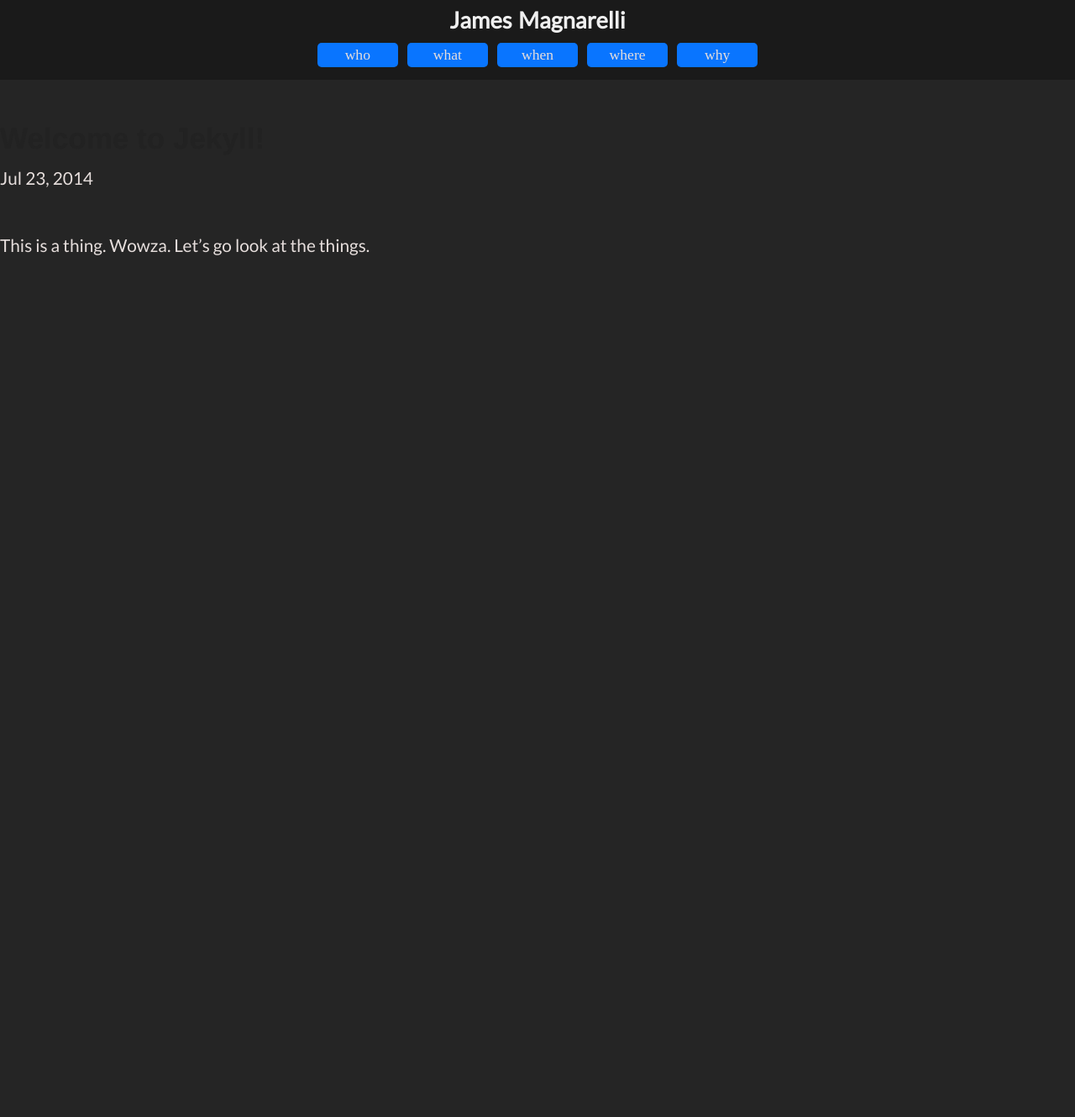
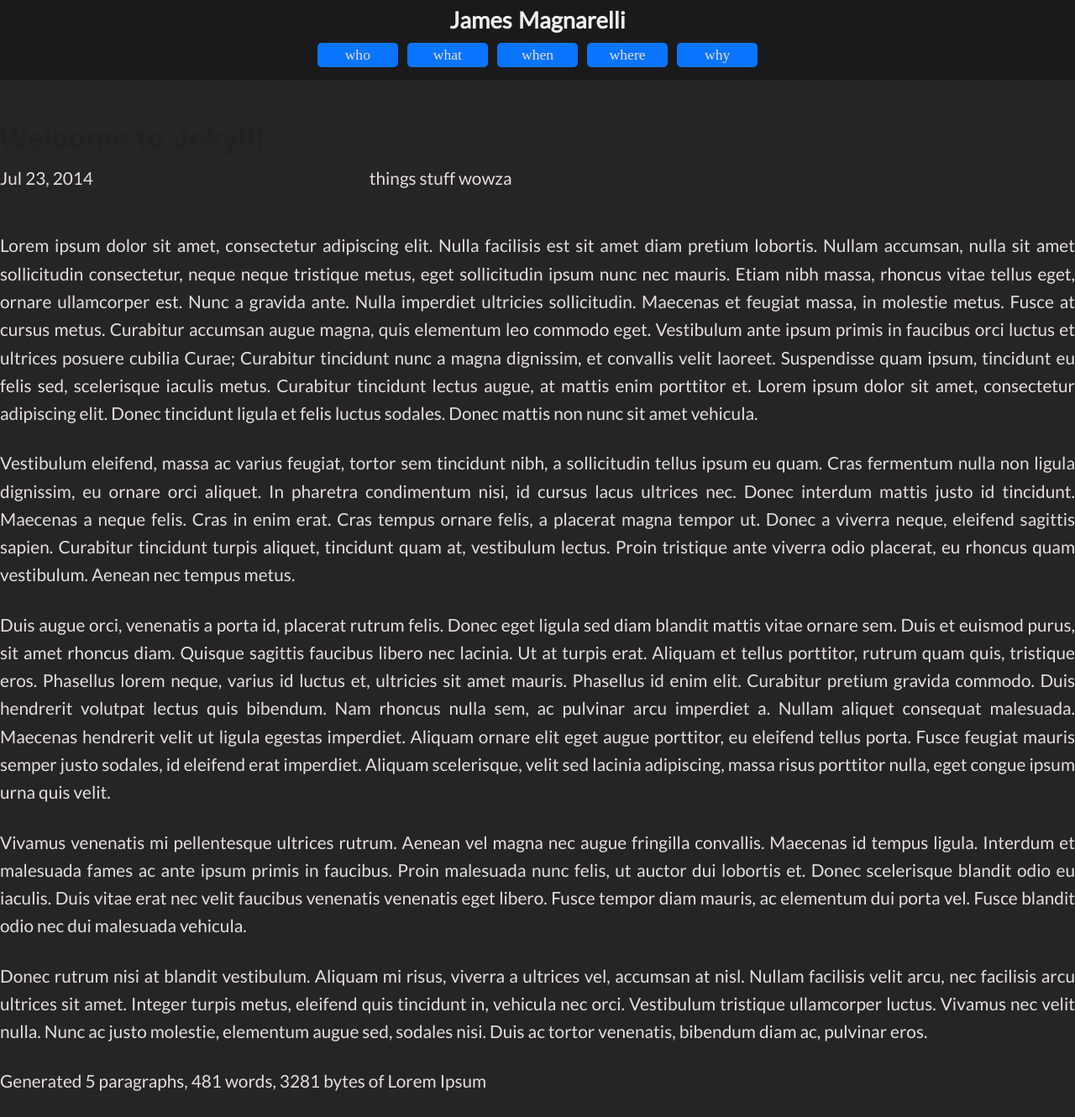
Before and after one commit to jmagnare/magnarelli.org, a Jekyll site: the page built from _posts/2014-07-23-welcome-to-jekyll.markdown, in a window 1280 px wide. Shown: the whole page at 84% size. Built offline with Jekyll 4.4.1, drawn with Linux system fonts in a browser that asks for light colours; nearby versions of some CDN libraries; some web fonts are replaced; before the commit the page ends 900 px from its top, so only the background shows below that.

Commit message:
Add permalink, etc to sample post

```diff
--- a/_posts/2014-07-23-welcome-to-jekyll.markdown
+++ b/_posts/2014-07-23-welcome-to-jekyll.markdown
@@ -4,6 +4,17 @@ title:  "Welcome to Jekyll!"
 date:   2014-07-23 20:58:23
 permalink: "blog/this-is-a-test-post"
 excerpt: "Blah, blah, blah. This is a test excerpt. I'm writing it because it is coolio."
+categories: things stuff wowza
 ---
 
-This is a thing. Wowza. Let's go look at the things.
+Lorem ipsum dolor sit amet, consectetur adipiscing elit. Nulla facilisis est sit amet diam pretium lobortis. Nullam accumsan, nulla sit amet sollicitudin consectetur, neque neque tristique metus, eget sollicitudin ipsum nunc nec mauris. Etiam nibh massa, rhoncus vitae tellus eget, ornare ullamcorper est. Nunc a gravida ante. Nulla imperdiet ultricies sollicitudin. Maecenas et feugiat massa, in molestie metus. Fusce at cursus metus. Curabitur accumsan augue magna, quis elementum leo commodo eget. Vestibulum ante ipsum primis in faucibus orci luctus et ultrices posuere cubilia Curae; Curabitur tincidunt nunc a magna dignissim, et convallis velit laoreet. Suspendisse quam ipsum, tincidunt eu felis sed, scelerisque iaculis metus. Curabitur tincidunt lectus augue, at mattis enim porttitor et. Lorem ipsum dolor sit amet, consectetur adipiscing elit. Donec tincidunt ligula et felis luctus sodales. Donec mattis non nunc sit amet vehicula.
+
+Vestibulum eleifend, massa ac varius feugiat, tortor sem tincidunt nibh, a sollicitudin tellus ipsum eu quam. Cras fermentum nulla non ligula dignissim, eu ornare orci aliquet. In pharetra condimentum nisi, id cursus lacus ultrices nec. Donec interdum mattis justo id tincidunt. Maecenas a neque felis. Cras in enim erat. Cras tempus ornare felis, a placerat magna tempor ut. Donec a viverra neque, eleifend sagittis sapien. Curabitur tincidunt turpis aliquet, tincidunt quam at, vestibulum lectus. Proin tristique ante viverra odio placerat, eu rhoncus quam vestibulum. Aenean nec tempus metus.
+
+Duis augue orci, venenatis a porta id, placerat rutrum felis. Donec eget ligula sed diam blandit mattis vitae ornare sem. Duis et euismod purus, sit amet rhoncus diam. Quisque sagittis faucibus libero nec lacinia. Ut at turpis erat. Aliquam et tellus porttitor, rutrum quam quis, tristique eros. Phasellus lorem neque, varius id luctus et, ultricies sit amet mauris. Phasellus id enim elit. Curabitur pretium gravida commodo. Duis hendrerit volutpat lectus quis bibendum. Nam rhoncus nulla sem, ac pulvinar arcu imperdiet a. Nullam aliquet consequat malesuada. Maecenas hendrerit velit ut ligula egestas imperdiet. Aliquam ornare elit eget augue porttitor, eu eleifend tellus porta. Fusce feugiat mauris semper justo sodales, id eleifend erat imperdiet. Aliquam scelerisque, velit sed lacinia adipiscing, massa risus porttitor nulla, eget congue ipsum urna quis velit.
+
+Vivamus venenatis mi pellentesque ultrices rutrum. Aenean vel magna nec augue fringilla convallis. Maecenas id tempus ligula. Interdum et malesuada fames ac ante ipsum primis in faucibus. Proin malesuada nunc felis, ut auctor dui lobortis et. Donec scelerisque blandit odio eu iaculis. Duis vitae erat nec velit faucibus venenatis venenatis eget libero. Fusce tempor diam mauris, ac elementum dui porta vel. Fusce blandit odio nec dui malesuada vehicula.
+
+Donec rutrum nisi at blandit vestibulum. Aliquam mi risus, viverra a ultrices vel, accumsan at nisl. Nullam facilisis velit arcu, nec facilisis arcu ultrices sit amet. Integer turpis metus, eleifend quis tincidunt in, vehicula nec orci. Vestibulum tristique ullamcorper luctus. Vivamus nec velit nulla. Nunc ac justo molestie, elementum augue sed, sodales nisi. Duis ac tortor venenatis, bibendum diam ac, pulvinar eros.
+
+Generated 5 paragraphs, 481 words, 3281 bytes of Lorem Ipsum
```
